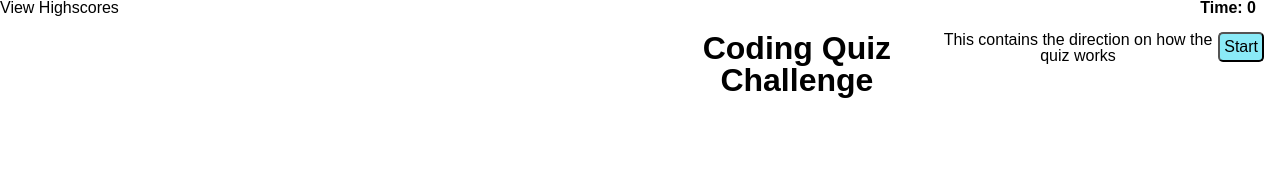
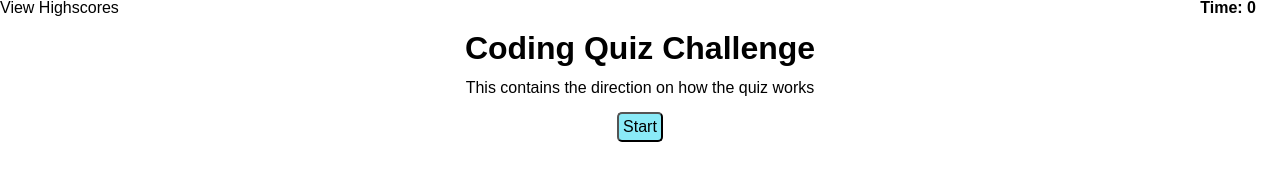
Before and after one commit to norgard7/javascript-coding-quiz, a plain HTML site: page index.html in a window 1280 px wide. Drawn offline with Linux system fonts and the light colour scheme.

Commit message:
found a bug in the css, that was making one page crocked, should be all fixed

```diff
--- a/index.html
+++ b/index.html
@@ -13,7 +13,7 @@
         <a href="highscores.html" id="highScore">View Highscores</a>
         <h2 id="countdown">Time: 0</h2>
     </header>
-    <main class="container">
+    <section class="container">
             <h1 id="question">Coding Quiz Challenge</h1>
         <div id="choices">
             <p>This contains the direction on how the quiz works</p>
@@ -22,7 +22,7 @@
             <button id="start" class="buttons">Start</button>
         </div>
 
-    </main>
+    </section>
 
 
   <script src="script.js"></script>
```
